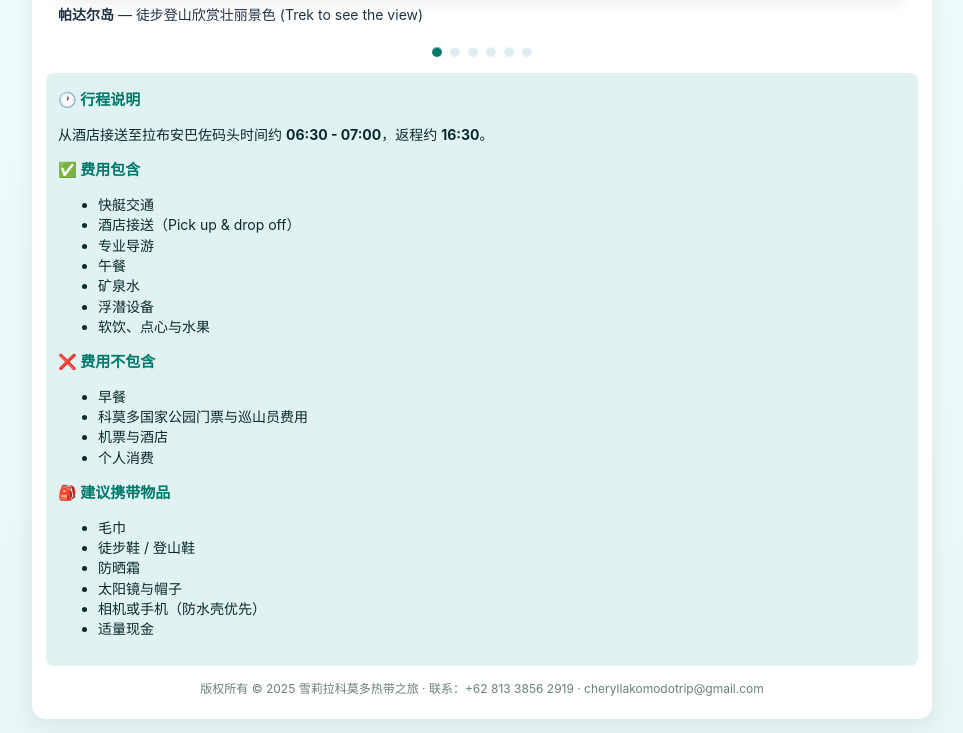
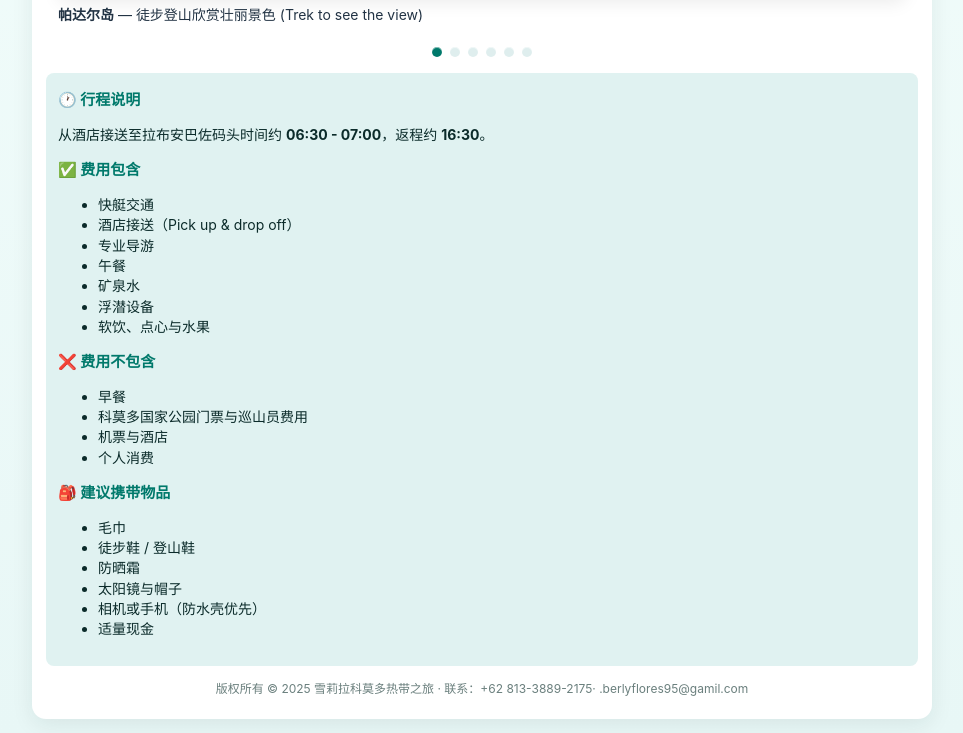
Before and after one commit to cheryllakomodotraveling/funkomodotrip-, a plain HTML site: page index.html in a window 1280 px wide. Shown: the part 726-1459 px from the top of the page, without its empty margins (158-1121 px from the left). Drawn offline with Linux system fonts and the light colour scheme.

Commit message:
Update contact information in footer

```diff
--- a/index.html
+++ b/index.html
@@ -288,7 +288,7 @@
     </div>
 
     <footer>
-      版权所有 © 2025 雪莉拉科莫多热带之旅 · 联系：+62 813 3856 2919 · cheryllakomodotrip@gmail.com
+      版权所有 © 2025 雪莉拉科莫多热带之旅 · 联系：+62 813-3889-2175· .berlyflores95@gamil.com
     </footer>
   </div>
 
```
